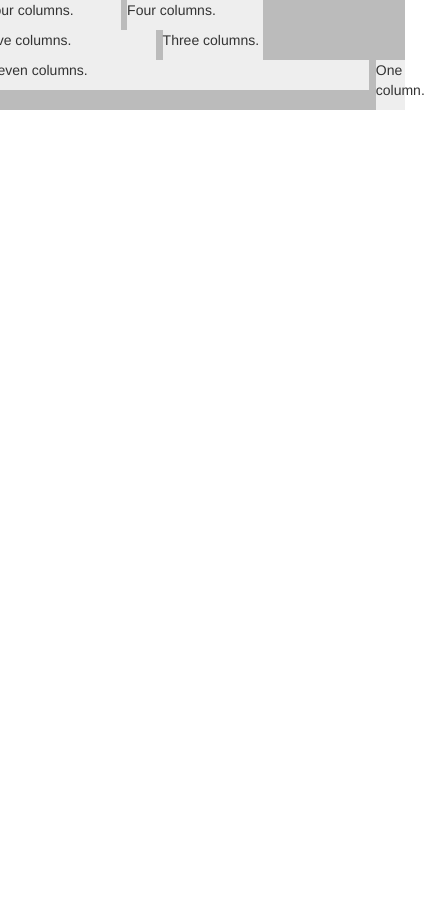
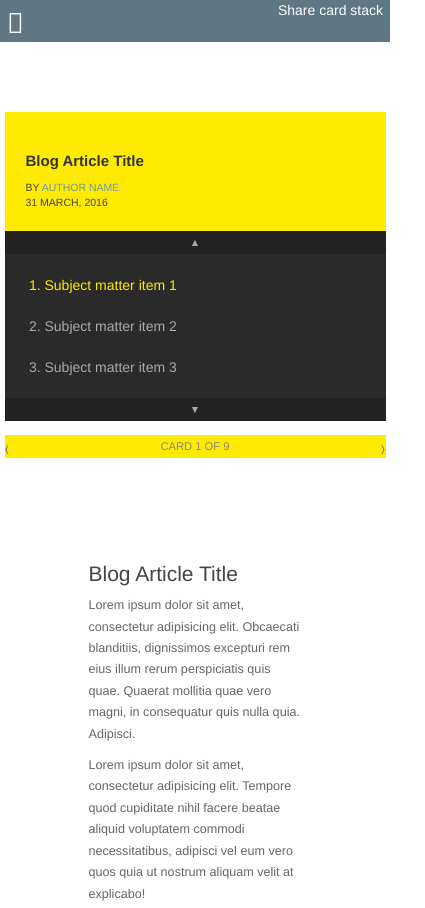
Before and after one commit to bpstein/responsive-grid, a plain HTML site: page index.html in a window 390 px wide. Shown: the top 908 px of the page, 425 px wide, since content can reach past the window. Before the commit the page ends 844 px from the top, so only its background shows below. Drawn offline with nearby package versions, Linux system fonts and the light colour scheme.

Commit message:
Completed static version of responsive blog clone

```diff
--- a/css/style.css
+++ b/css/style.css
@@ -1,147 +1,265 @@
-*, *:before, *:after {
-    box-sizing: border-box;
-}
-
+/***********************
+***** FLEXBOX GRID *****
+***********************/
 .grid {
-    width: 100%;
+  margin: 0 auto;
+  max-width: 90%;
+  width: 100%;
 }
 
 .row {
-    margin-bottom: 1em;
+  margin-bottom: 1em;
 }
 
-.grid, .row, [class*="-col"] {
-    padding: 0;
-    margin: 0;
-}
-
-.grid:after, .row:after {
+.grid, .row {
+  &:after {
     content: "";
     display: table;
     clear: both;
+  }
 }
 
-.row:last-child {
+.col-1 {width: 8.33%;}
+.col-2 {width: 16.66%;}
+.col-3 {width: 25%;}
+.col-4 {width: 33.33%;}
+.col-5 {width: 41.66%;}
+.col-6 {width: 50%;}
+.col-7 {width: 58.33%;}
+.col-8 {width: 66.66%;}
+.col-9 {width: 75%;}
+.col-10 {width: 83.33%;}
+.col-11 {width: 91.66%;}
+.col-12 {width: 100%;}
+
+.offset-1 {margin-left: 8.33%};
+.offset-2 {margin-left: 16.66%};
+.offset-3 {margin-left: 25%};
+.offset-4 {margin-left: 33.33%};
+.offset-5 {margin-left: 41.66%};
+.offset-6 {margin-left: 50%};
+.offset-7 {margin-left: 58.33%};
+.offset-8 {margin-left: 66.66%};
+.offset-9 {margin-left: 75%};
+.offset-10 {margin-left: 91.66%};
+.offset-11 {margin-left: 100%};
+
+*, *:before, *:after {
+  box-sizing: border-box;
+}
+
+.row:last-of-type {
   margin-bottom: 0;
 }
 
-[class*="-col"] {
+[class*="col"] {
   float: left;
   margin-right: 1.5%;
 }
 
-[class*="-col"]:last-child {
-    margin-right: 0;
+[class*="col"]:last-of-type {
+  margin-right: 0;
 }
 
-.one-col {
-  width: 6.958%;
+/***********************
+**** GLOBAL STYLES *****
+***********************/
+body {
+  font-family: "Open Sans", "Helvetica Neue", Helvetica, sans-serif;
+  background: darken(rgba(95,118,133,1), 10%);
 }
 
-.two-col {
-  width: 15.41%;
+.left {float:left;}
+.right {float: right;}
+
+.up {
+  &:before {
+    content: "\25b2";
+  }
 }
 
-.three-col {
-  width: 23.87%;
+.down {
+  &:before {
+    content: "\25bc";
+  }
 }
 
-.four-col {
-  width: 32.33%;
+.content-header {
+  position: relative;
+  background-color: #ffeb00;
+
+  &:before {
+    position: absolute;
+    top: 0.25em;
+    content: "\2329";
+    display: inline-block;
+  }
+  &:after {
+    position: absolute;
+    right: 0;
+    top: 0.25em;
+    content: "\232a";
+  }
 }
 
-.five-col {
-  width: 40.79%;
+.content-header h1 {
+  margin: 0;
+  color: #888;
+  text-align: center;
+  text-transform: uppercase;
+  font-weight: normal;
+  font-size: .8em;
+  padding: 0.5em 0;
 }
 
-.six-col {
-  width: 49.25%;
+.content-container {
+  background-color: white;
+  color: #666;
 }
 
-.seven-col {
-  width: 57.70%;
+.content-body {
+  padding: 6em;
 }
 
-.eight-col {
-  width: 66.16%;
+.content-body h1 {
+  font-size: 1.5em;
+  color: #444;
 }
 
-.nine-col {
-  width: 74.62%;
+.content-body p {
+  font-size: .9em;
+  line-height: 1.7em;
 }
 
-.ten-col {
-  width: 83.08%;
+.content-footer {
+  text-align: center;
+  border-top: solid 1px #AAA;
 }
 
-.eleven-col {
-  width: 91.54%;
+.content-footer p {
+  font-size: 0.75em;
+  text-transform: uppercase;
 }
 
-.twelve-col {
-  width: 100%;
+/***********************
+**** HEADER STYLES *****
+***********************/
+.top-bar {
+  background-color: rgba(95,118,133,1);
+  height: 3em;
 }
 
-.one-offset {
-  margin-left: 8.458%;
+.top-bar .logo {
+  margin: 0.25em;
 }
 
-.two-offset {
-  margin-left: 16.91%;
+.logo {
+  display: inline-block;
+  color: white;
+  font-family: Georgia;
+  font-size: 2em;
+  &:before {
+    content: "\e010";
+  }
 }
 
-.three-offset {
-  margin-left: 25.37%;
+/***********************
+**** SIDEBAR STYLES ****
+***********************/
+.main-nav li {
+  list-style-type: none;
+  color: white
 }
 
-.four-offset {
-  margin-left: 33.83%;
+.main-nav li:last-of-type {
+  margin-right: .5em;
 }
 
-.five-offset {
-  margin-left: 42.29%;
+.main-background {
+  margin-top: 5em;
 }
 
-.six-offset {
-  margin-left: 50.75%;
+.side-container {
+  background-color: #2A2A2A;
 }
 
-.seven-offset {
-  margin-left: 59.20%;
+.side-header {
+  background-color: #ffeb00;
+  padding: 1.5em;
 }
 
-.eight-offset {
-  margin-left: 67.66%;
+.side-header h1 {
+  font-size: 1.5rem;
+  font-weight: bolder;
 }
 
-.nine-offset {
-  margin-left: 76.12%;
+.side-header details {
+  font-size: 0.75em;
+  color: #444;
+  text-transform: uppercase;
 }
 
-.ten-offset {
-  margin-left: 84.58%;
+.side-header details summary::-webkit-details-marker {
+  display:none;
 }
 
-.eleven-offset {
-  margin-left: 91.54%;
+.author {
+  text-decoration: none;
+  color: #6d98a8;
 }
 
-/* Grid Code */
-.grid {
-    /* grid code goes here... */
+.author:hover {
+  text-decoration: underline;
 }
 
-/* rest of grid code goes here... */
-
-/* Coloring Code */
-.grid {
-    background-color: #999;
+.side-nav {
+  color: #AAA;
 }
 
-.row {
-    background-color: #BBB;
+.side-nav-control {
+  background-color: #222;
+  font-size: .75em;
+  width: 100%;
+  text-align: center;
+  display: block;
+  padding: 4px;
 }
 
-[class*="-col"] {
-    background-color: #EEE;
+.side-nav-control:hover {
+  color: #FFF;
 }
+
+.side-nav li {
+  margin: 1.5em 0;
+}
+
+.side-nav li:before {
+  color: #ddd;
+}
+
+.side-nav .selected {
+  color: #FFEB00;
+}
+
+/***********************
+***** RESPONSIVE *******
+***********************/
+
+@media all and (max-width: 768px) {
+  [class*="offset"] {
+    margin-left: 0;
+  }
+  [class*="col"] {
+    width: 100%;
+    margin-bottom: 1em;
+  }
+  .row {
+    margin: 0;
+  }
+}
+
+@media all and (max-width: 768px) {
+  .side-container {
+    position: static;
+  }
+}
--- a/index.html
+++ b/index.html
@@ -2,42 +2,75 @@
 <html lang="en">
 <head>
   <meta charset="UTF-8">
-	<title>Responsive Grid</title>
+  <title>Responsive Site Clone | Vox Blog</title>
 
   <!-- CSS styling -->
   <link rel="stylesheet" href="css/style.css">
-	<link rel="stylesheet" href="css/reset.css">
   <link rel="stylesheet" href="https://maxcdn.bootstrapcdn.com/bootstrap/3.3.6/css/bootstrap.min.css" integrity="sha384-1q8mTJOASx8j1Au+a5WDVnPi2lkFfwwEAa8hDDdjZlpLegxhjVME1fgjWPGmkzs7" crossorigin="anonymous">
+</head>
 
-	<!-- Link to jQuery, Bootstrap and Google Maps API -->
-	<script src="https://ajax.googleapis.com/ajax/libs/jquery/2.2.0/jquery.min.js"></script>
-	<script src="js/jquery-2.1.1.js"></script>
-	<script src="js/script.js"></script>
-</head>
 <body>
-	<section class="grid">
+  <header class="top-bar">
+    <nav class="main-nav">
+      <h1 class="logo">
+      </h1>
+      <ul class="right">
+        <li>Share card stack</li>
+      </ul>
+    </nav>
+  </header>
+  <section class="grid main-background">
     <div class="row">
-	    	<div class="four-col">
-	        <p>Four columns.</p>
+      <aside class="col-4 side-container">
+        <header class="side-header">
+          <h1>Blog Article Title</h1>
+          <details open>
+            <summary>
+              By <a class="author" href="#">Author Name</a>
+            </summary>
+            <time pubdate>31 March, 2016</time>
+          </details>
+        </header>
+        <nav class="side-nav">
+          <div class="side-nav-control up"></div>
+          <ol>
+            <li class="selected">Subject matter item 1</li>
+            <li>Subject matter item 2</li>
+            <li>Subject matter item 3</li>
+          </ol>
+          <div class="side-nav-control down"></div>
+        </nav>
+      </aside>
+      <article class="col-7 offset-1 content-container">
+        <header class="content-header">
+          <h1>Card 1 of 9</h1>
+        </header>
+        <div class="content-body">
+          <h1>Blog Article Title</h1>
+
+          <p>Lorem ipsum dolor sit amet, consectetur adipisicing elit. Obcaecati blanditiis, dignissimos excepturi rem eius illum rerum perspiciatis quis quae. Quaerat mollitia quae vero magni, in consequatur quis nulla quia. Adipisci.</p>
+
+          <p>Lorem ipsum dolor sit amet, consectetur adipisicing elit. Tempore quod cupiditate nihil facere beatae aliquid voluptatem commodi necessitatibus, adipisci vel eum vero quos quia ut nostrum aliquam velit at explicabo!</p>
+
+          <p>Lorem ipsum dolor sit amet, consectetur adipisicing elit. Necessitatibus fuga quos, ducimus neque sed hic magni quisquam, ipsa doloremque aspernatur delectus dolores dicta sunt tempora ullam. Dolorum doloremque, blanditiis tempora. Lorem ipsum dolor sit amet, consectetur adipisicing elit. Soluta odio sint alias nemo saepe, qui distinctio, voluptatibus expedita iusto error possimus omnis atque aut eligendi nobis dolorem libero quas doloribus!</p>
+
+          <p>Lorem ipsum dolor sit amet, consectetur adipisicing elit. Illo facere voluptatum doloribus, repellat facilis id esse optio vero atque omnis, harum impedit. Sequi doloribus minima nisi, nam magni similique at.</p>
+
+          <p>Lorem ipsum dolor sit amet, consectetur adipisicing elit. Ea atque magnam officia delectus debitis harum nostrum necessitatibus animi tempore fugiat, consequuntur quam commodi inventore odit quia quae suscipit sed ullam. Lorem ipsum dolor sit amet, consectetur adipisicing elit. Perspiciatis id, aspernatur! Dicta modi nam nesciunt neque dignissimos sunt. Veniam minus, possimus exercitationem corporis debitis ab numquam eveniet vero facere tenetur.</p>
+
+          <p>Lorem ipsum dolor sit amet, consectetur adipisicing elit. Quo, quos recusandae saepe. Voluptate maiores error quaerat, modi eligendi sit quidem eaque iusto, ducimus, consequatur nobis eos nemo? Enim, corporis, beatae.</p>
+
         </div>
-	      <div class="four-col">
-	        <p>Four columns.</p>
-	      </div>
-	      <div class="five-col">
-	        <p>Five columns.</p>
-	      </div>
-	      <div class="three-col">
-	        <p>Three columns.</p>
-	      </div>
-	    </div>
-	    <div class="row">
-	        <div class="eleven-col">
-	            <p>Eleven columns.</p>
-	        </div>
-	        <div class="one-col">
-	            <p>One column.</p>
-	        </div>
+        <footer class="content-footer">
+          <p>Share this card</p>
+        </footer>
+      </article>
     </div>
   </section>
 </body>
+
+<!-- jQuery and custom JavaScript -->
+<script src="js/jquery-2.1.1.js"></script>
+<script src="js/script.js"></script>
+</body>
 </html>
```
Lines whose indentation alone changed are shown as unchanged.
